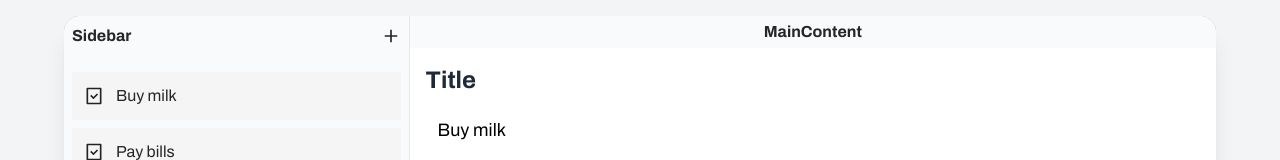
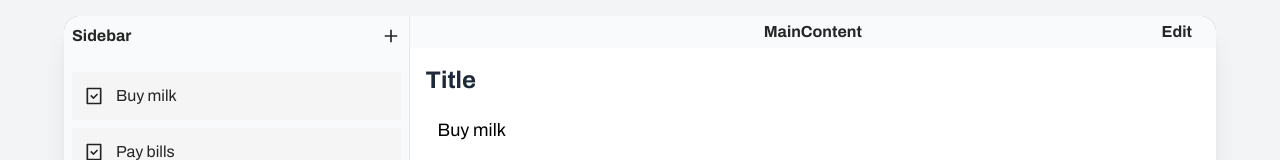
Before and after one commit to itsRev1L/TodoList, a React (Vite) app: page / in a window 1280 px wide. Both pictures are taken after a click on the element "Buy milk". Shown: the top 160 px of the page. Built offline with nearby package versions, Linux system fonts and the light colour scheme.

Commit message:
Edit function

```diff
--- a/src/Components/Layout/MainContent.jsx
+++ b/src/Components/Layout/MainContent.jsx
@@ -1,13 +1,19 @@
 import React from 'react'
 import TodoDetails from '../Todo/TodoDetails'
 import AddForm from '../Todo/AddForm'
-const MainContent = ({ selectedTodo, isAdding, addTodo }) => {
+import EditForm from '../Todo/EditForm'
+const MainContent = ({ selectedTodo, isAdding, addTodo, isEditing, UpdateTodo, setIsEditing, onEditClick }) => {
   return (
     <div className="h-full flex flex-col">
 
 
-      <div className='text-center p-1 font-bold bg-[#F9FAFB] text-neutral-800'>
-        MainContent
+      <div className='grid grid-cols-3 items-center p-1 font-bold bg-[#F9FAFB] text-neutral-800'>
+        <div></div>
+        <h6 className='text-center'>MainContent</h6>
+        <div className='text-right mr-5'>
+          {selectedTodo &&
+            <button className='cursor-pointer' onClick={onEditClick}>Edit</button>}
+        </div>
       </div>
 
 
@@ -15,7 +21,13 @@ const MainContent = ({ selectedTodo, isAdding, addTodo }) => {
         {isAdding ? (
           <AddForm addTodo={addTodo} />
         ) :
-
+          isEditing && selectedTodo ?
+            <EditForm
+              todo={selectedTodo}
+              updateTodo={UpdateTodo}
+              setIsEditing={setIsEditing}
+            />
+            :
             selectedTodo ? (
               <TodoDetails Todo={selectedTodo} />
             ) : (
--- /dev/null
+++ b/src/Components/Todo/EditForm.jsx
@@ -0,0 +1,60 @@
+import React, { useState } from 'react'
+
+const EditForm = ({ todo, updateTodo, setIsEditing }) => {
+  const [title, setTitle] = useState(todo.title)
+  const [description, setDescription] = useState(todo.description)
+
+  const handleSubmit = (e) => {
+    e.preventDefault()
+    if (title.trim()) {
+      updateTodo(todo.id, title, description)
+      setIsEditing(false)
+    }
+  }
+
+  return (
+    <form onSubmit={handleSubmit} className="h-full flex flex-col">
+
+      <div className="mb-4 ml-2">
+        <h3 className="text-2xl font-bold text-gray-800 mb-2">Title</h3>
+        <input
+          type="text"
+          value={title}
+          onChange={(e) => setTitle(e.target.value)}
+          placeholder="Enter title..."
+          className="w-full p-3 bg-transparent focus:outline-none text-lg"
+          autoFocus
+        />
+      </div>
+
+      <div className="flex-1 flex flex-col ml-2">
+        <h4 className="text-xl font-semibold text-gray-700 mb-2">Description</h4>
+        <textarea
+          value={description}
+          onChange={(e) => setDescription(e.target.value)}
+          placeholder="Enter description..."
+          className="w-full flex-1 bg-transparent focus:outline-none resize-none p-2"
+        />
+      </div>
+
+      <div className="flex justify-end gap-3 mt-4 mb-6 mr-4">
+        <button
+          type="button"
+          onClick={() => setIsEditing(false)}
+          className="px-6 py-2 text-neutral-800 border-2 rounded-lg hover:bg-neutral-800 hover:text-white transition-colors cursor-pointer"
+        >
+          Cancel
+        </button>
+        <button
+          type="submit"
+          className="px-6 py-2 bg-[#4F46E5] text-white rounded-lg hover:bg-[#6D5FF7] transition-colors"
+        >
+          Update
+        </button>
+      </div>
+
+    </form>
+  )
+}
+
+export default EditForm
--- a/src/Components/Todo/TodoDetails.jsx
+++ b/src/Components/Todo/TodoDetails.jsx
@@ -22,7 +22,6 @@ const TodoDetails = ({ Todo }) => {
         </div>
       </div>
 
-      {/* وضعیت */}
       <div className="mt-4 text-sm text-gray-500 flex justify-end">
         {Todo.isCompleted ? 'Completed' : 'ongoing'}
       </div>
--- a/src/Page/Home.jsx
+++ b/src/Page/Home.jsx
@@ -10,11 +10,13 @@ const Home = () => {
     { id: 3, title: "Read book", description: "Organize files and folders on desktop and documents.", isCompleted: true },
 
   ])
+
+  //States
   const [selectedTodo, setselectedTodo] = useState(null);
   const [isAdding, setIsAdding] = useState(false);
-  const handleAddClick = () => {
-    setIsAdding(!isAdding)
-  }
+  const [isEditing, setIsEditing] = useState(false);
+
+
   //changes the "isComplete"
   const toggleComplete = (id) => {
     setTodos(
@@ -25,7 +27,11 @@ const Home = () => {
       })
     )
   }
-  //Add function
+  //Add functions
+  const handleAddClick = () => {
+    setIsAdding(!isAdding)
+  }
+  //this function adds a new obj to main State
   const addTodo = (title, description) => {
     const newTodo =
     {
@@ -37,6 +43,18 @@ const Home = () => {
     setTodos([...Todos, newTodo])
     setIsAdding(false)
   }
+  //Edit/Update function
+  const UpdateTodo = (id, newTitle, newDescription) => {
+    setTodos(
+
+      Todos.map((Todo) => (
+        id === Todo.id ?
+          { ...Todo, title: newTitle, description: newDescription }
+          : Todo
+      ))
+    )
+    setIsEditing(false)
+  }
   //delete function
   const deleteTodo = (id) => {
     setTodos(
@@ -44,6 +62,10 @@ const Home = () => {
 
     )
     selectedTodo?.id === id ? setselectedTodo(null) : null
+  }
+  const handleEditClick = () => {
+
+    setIsEditing(!isEditing)
   }
 
 
@@ -53,12 +75,23 @@ const Home = () => {
 
 
         <div className="w-[30%] bg-[#F9FAFB] border-r border-[#E5E7EB] overflow-y-auto">
-          <Sidebar Todos={Todos} onSelectTodo={setselectedTodo} toggleComplete={toggleComplete} deleteTodo={deleteTodo} onAddClick={handleAddClick} />
+          <Sidebar Todos={Todos}
+            onSelectTodo={setselectedTodo}
+
+            toggleComplete={toggleComplete}
+            deleteTodo={deleteTodo}
+            onAddClick={handleAddClick} />
         </div>
 
 
         <div className="w-[70%] bg-white overflow-y-auto">
-          <MainContent selectedTodo={selectedTodo} isAdding={isAdding} addTodo={addTodo} />
+          <MainContent selectedTodo={selectedTodo}
+            isAdding={isAdding}
+            addTodo={addTodo}
+            onEditClick={handleEditClick}
+            isEditing={isEditing}
+            UpdateTodo={UpdateTodo}
+            setIsEditing={setIsEditing} />
         </div>
       </div>
     </div>
```
Lines whose indentation alone changed are shown as unchanged.
